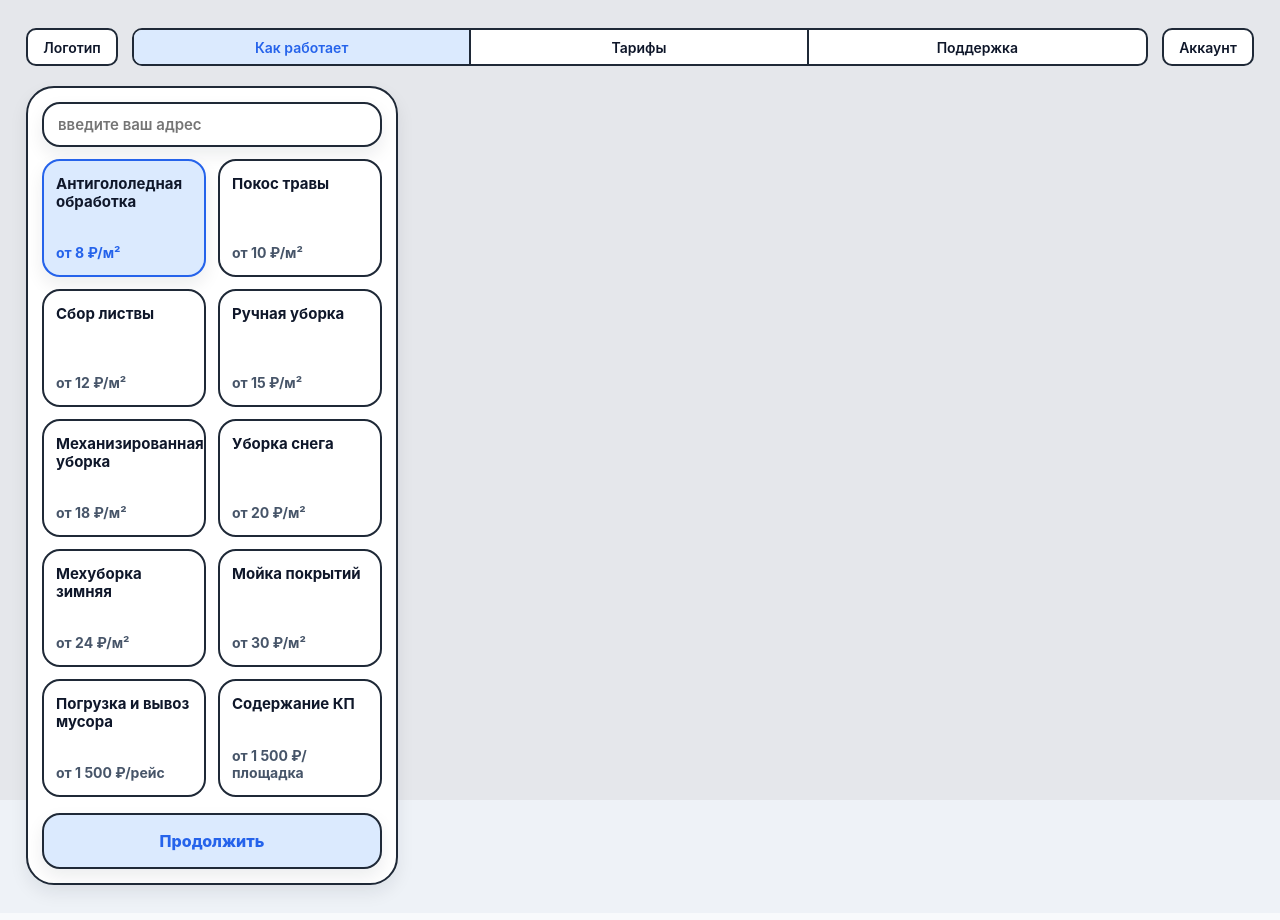
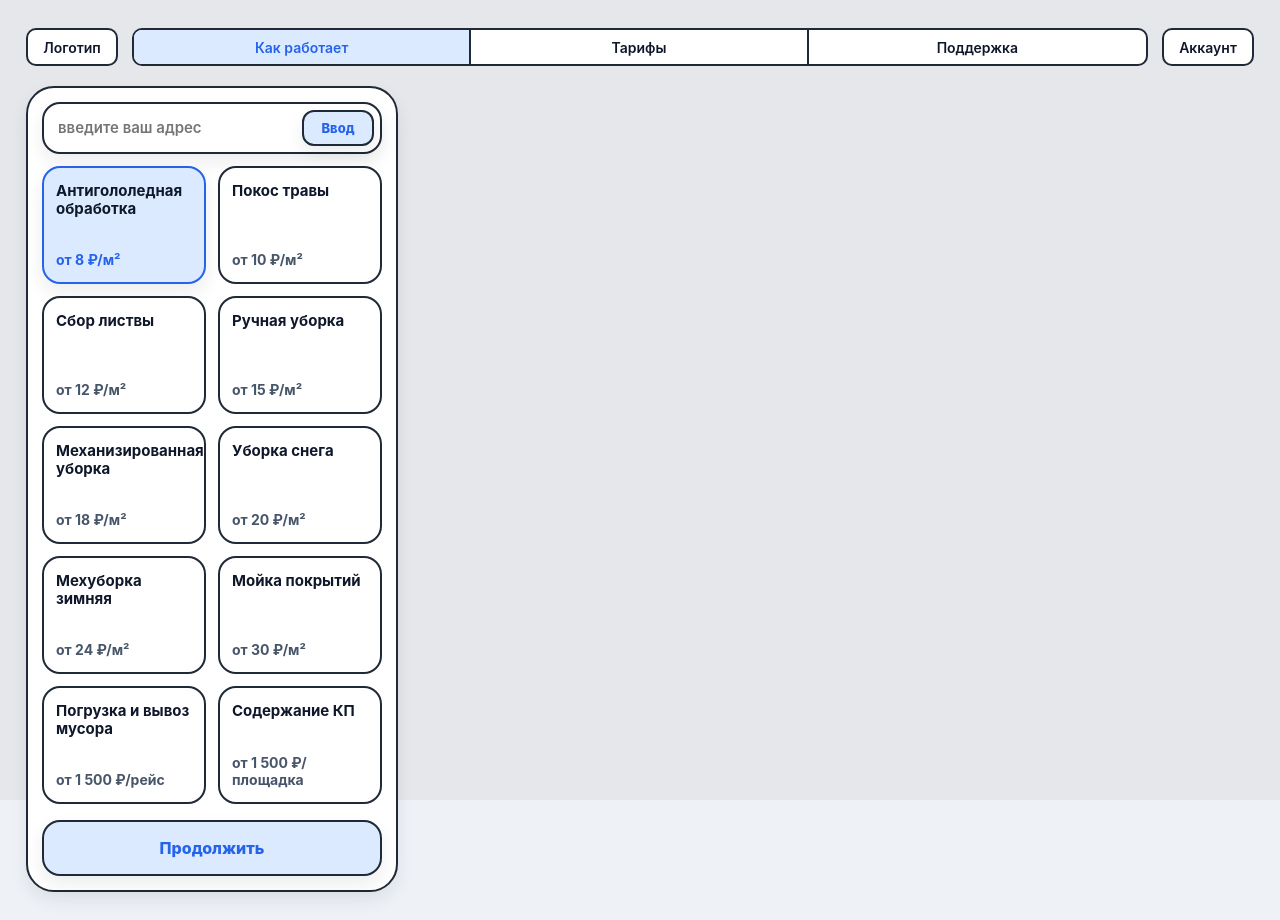
Before and after one commit to RodionKholodaev/here_is_work, a React (Vite) app in the folder frontend/: page / in a window 1280 px wide. Built offline with nearby package versions, Linux system fonts and the light colour scheme; the HTML template or start-up script is replaced by a standard one.

Commit message:
Кнопка ввод в адресном меню

```diff
--- a/frontend/src/App.jsx
+++ b/frontend/src/App.jsx
@@ -67,6 +67,10 @@ export default function App() {
 
   const handleContinueClick = () => {
     console.log(`Продолжить: ${selectedServiceData.title}`, address)
+  }
+
+  const handleAddressSubmit = () => {
+    console.log('Ввод адреса:', address)
   }
 
   return (
@@ -183,7 +187,10 @@ export default function App() {
                 borderRadius: '18px',
                 background: 'var(--surface)',
                 boxShadow: 'var(--shadow-soft)',
-                padding: '10px 12px',
+                padding: '6px 6px 6px 12px',
+                display: 'flex',
+                alignItems: 'center',
+                gap: '8px',
               }}
             >
               <input
@@ -200,8 +207,39 @@ export default function App() {
                   fontSize: '15px',
                   fontWeight: 600,
                   lineHeight: 1.2,
+                  minWidth: 0,
                 }}
               />
+              <button
+                type="button"
+                onClick={handleAddressSubmit}
+                style={{
+                  flex: '0 0 auto',
+                  minWidth: '72px',
+                  height: '36px',
+                  border: '2px solid var(--stroke)',
+                  borderRadius: '12px',
+                  background: 'var(--accent-soft)',
+                  color: 'var(--accent)',
+                  fontSize: '13px',
+                  fontWeight: 800,
+                  cursor: 'pointer',
+                  padding: '0 14px',
+                  transition:
+                    'transform 0.15s ease, box-shadow 0.15s ease, background-color 0.15s ease',
+                  boxShadow: 'var(--shadow-soft)',
+                }}
+                onMouseEnter={(event) => {
+                  event.currentTarget.style.transform = 'translateY(-1px)'
+                  event.currentTarget.style.background = '#bfdbfe'
+                }}
+                onMouseLeave={(event) => {
+                  event.currentTarget.style.transform = 'translateY(0)'
+                  event.currentTarget.style.background = 'var(--accent-soft)'
+                }}
+              >
+                Ввод
+              </button>
             </div>
 
             <div
```
